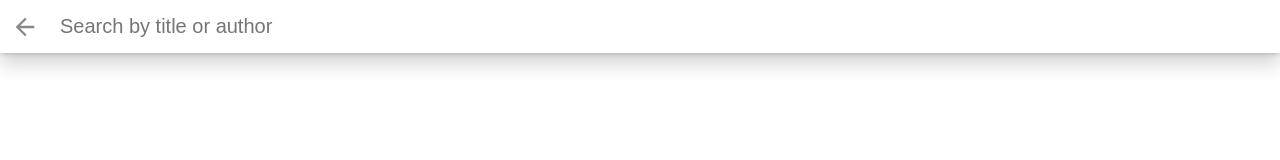
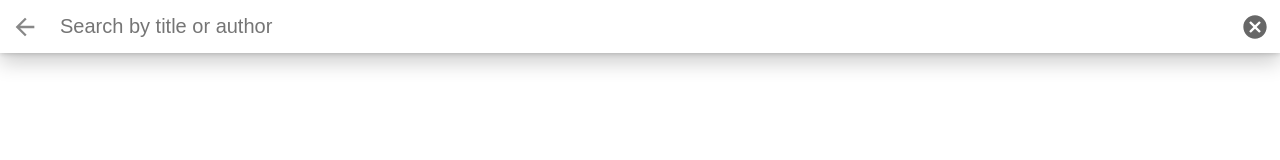
Before and after one commit to sandeepap11/myReads, a React (Create React App) app: page /search in a window 1280 px wide. Shown: the top 160 px of the page. Built offline with nearby package versions, Linux system fonts and the light colour scheme; no server answers.

Commit message:
Second draft of working code

```diff
--- a/src/App.css
+++ b/src/App.css
@@ -82,6 +82,7 @@ body, .app {
 .search-books-input-wrapper {
   flex: 1;
   background: #e9e;
+  overflow: hidden;
 }
 .search-books-bar input {
   width: 100%;
@@ -91,6 +92,27 @@ body, .app {
   outline: none;
 }
 
+.clear-search{
+  display: block;
+  top: 20px;
+  left: 15px;
+  width: 50px;
+  height: 53px;
+  background: white;
+  background-image: url('./icons/cancel.svg');
+  background-position: center;
+  background-repeat: no-repeat;
+  background-size: 28px;
+  font-size: 0;
+  border: none;
+}
+
+.no-results{
+  display: block;
+  text-align: center;
+  color: red;
+
+}
 .close-search {
   display: block;
   top: 20px;
--- a/src/App.js
+++ b/src/App.js
@@ -14,13 +14,11 @@ class BooksApp extends React.Component {
      * pages, as well as provide a good URL they can bookmark and share.
      */
 
-
 		allBooks : []
 
   }
 
-
-componentDidMount(){
+  componentDidMount(){
 
     	BooksAPI.getAll().then(
 				(books) => {
@@ -32,11 +30,33 @@ componentDidMount(){
 
 
 
-onSelect = (value, book) =>{
+  onSelect = (value, book) =>{
 
-            this.setState((state)=>(state.allBooks[state.allBooks.indexOf(book)].shelf=value ))
+    let listed = false
+    let requiredBook = {}
+    for(let listedBook of this.state.allBooks){
+      if(book.id === listedBook.id){
+        listed = true
+        requiredBook = listedBook
+        break
+        }
+    }
 
-			BooksAPI.update(book, value)
+    if(listed){
+            this.setState((state)=>(state.allBooks[state.allBooks.indexOf(requiredBook)].shelf=value ))
+
+			}
+
+      else {
+
+        BooksAPI.get(book.id).then((book)=>{
+
+          this.setState((state)=>({allBooks: state.allBooks.concat(book)}))
+        })
+
+      }
+      BooksAPI.update(book, value)
+
 	}
 
   render() {
@@ -46,13 +66,13 @@ onSelect = (value, book) =>{
 
 			<Route exact path='/' render={
 
-				() => (	<Books allBooks={this.state.allBooks} selectBook={this.onSelect} /> )
+				() => (	<Books allBooks={this.state.allBooks} onSelect={this.onSelect} /> )
 
 			}/>
 
 			<Route path='/search' render={
 
-				() => (<Search allBooks={this.state.allBooks} refresh={() => {history.push('/')}}/>)
+				() => (<Search allBooks={this.state.allBooks} onSelect={this.onSelect}/>)
 			}/>
 
 		  </div>
--- a/src/Books.js
+++ b/src/Books.js
@@ -9,7 +9,7 @@ class Books extends Component{
 						{name:"wantToRead", value:"Want to Read"},
 						{name:"read", value:"Read"}]
 
-		const {allBooks, selectBook} = this.props
+		const {allBooks, onSelect} = this.props
 
 		if(allBooks.length === 0){
 
@@ -45,7 +45,7 @@ class Books extends Component{
 												{
 													allBooks.filter((book) =>(book.shelf === category.name)).map((book) =>(
 
-														<ShowBook key={book.id} book={book} onSelect={selectBook} thumbNail={book.imageLinks.smallThumbnail}/>
+														<ShowBook key={book.id} book={book} onSelect={onSelect} thumbNail={book.imageLinks.smallThumbnail}/>
 
 														)
 													)
--- a/src/Search.js
+++ b/src/Search.js
@@ -15,8 +15,6 @@ class Search extends Component{
 
 			if(query.length > 0){
 
-				this.setState({searched: true})
-
 				BooksAPI.search(query).then(
         				(searchResults) => {
 						this.setState({searchResults})
@@ -24,7 +22,6 @@ class Search extends Component{
 				)
 			}
 			else {
-				this.setState({searched: false})
 				this.setState({searchResults:[]})
 
 			}
@@ -37,28 +34,33 @@ class Search extends Component{
 			this.props.refresh()
 	}
 
+	clearSearch = () => {
+
+		if(this.state.query.length > 0){
+				this.setState({query: ''})
+		}
+
+	}
 
 
 	render(){
 
 		const {query, searchResults} = this.state
-		const {allBooks} = this.props
-
 
 		return (
 
 			<div className="search-books">
             <div className="search-books-bar">
-              <Link className="close-search" to='/' onClick={this.goBack}>Close</Link>
+              <Link className="close-search" to='/'>Close</Link>
               <div className="search-books-input-wrapper">
-
-                <input type="text" onChange={(event) => this.updateQuery(event.target.value)} placeholder="Search by title or author"/>
-
+                <input type="text" onChange={(event) => this.updateQuery(event.target.value)} value={query} placeholder="Search by title or author"/>
               </div>
+							<div onClick={() => (this.clearSearch())} className="clear-search">Clear</div>
             </div>
             <div className="search-books-results">
-								{ (query.length > 0) && (searchResults.length === undefined) && (<div>No Search Results Found</div>)}
-								{ (query.length > 0) && (searchResults.length > 0) && (<SearchResults fromSearchResults={searchResults} allBooks={allBooks} />)}
+								{ (query.length > 0) && (searchResults.length === undefined) && (<div className='no-results'>No Search Results Found</div>)}
+								{ (query.length > 0) && (searchResults.length > 0) &&
+									(<SearchResults fromSearchResults={searchResults} allBooks={this.props.allBooks} onSelect={this.props.onSelect}/>)}
 						</div>
       </div>)
 
--- a/src/SearchResults.js
+++ b/src/SearchResults.js
@@ -11,8 +11,7 @@ class SearchResults extends Component{
 
 
 
-updateOnProps = (properties) => {
-	const {fromSearchResults, allBooks} = properties
+	updateOnProps = (fromSearchResults, allBooks) => {
 
     this.setState({searchResults:fromSearchResults})
 
@@ -32,19 +31,20 @@ updateOnProps = (properties) => {
 	}
 
 	componentDidMount(){
-		this.updateOnProps(this.props)
+		this.updateOnProps(this.props.fromSearchResults, this.props.allBooks)
 	}
 
 	componentWillReceiveProps(nextProps){
-		this.updateOnProps(nextProps)
+		this.updateOnProps(nextProps.fromSearchResults, nextProps.allBooks)
 	}
 
 
 	selectBook = (value, book) =>{
 
-
 		this.setState((state)=>(state.searchResults[state.searchResults.indexOf(book)].shelf=value ))
 		BooksAPI.update(book, value)
+
+		this.props.onSelect(value, book)
 
 	}
 
```
Also changed, not shown: src/ShowBook.js (line endings or trailing spaces), src/icons/cancel.svg (added). Lines whose indentation alone changed are shown as unchanged.
